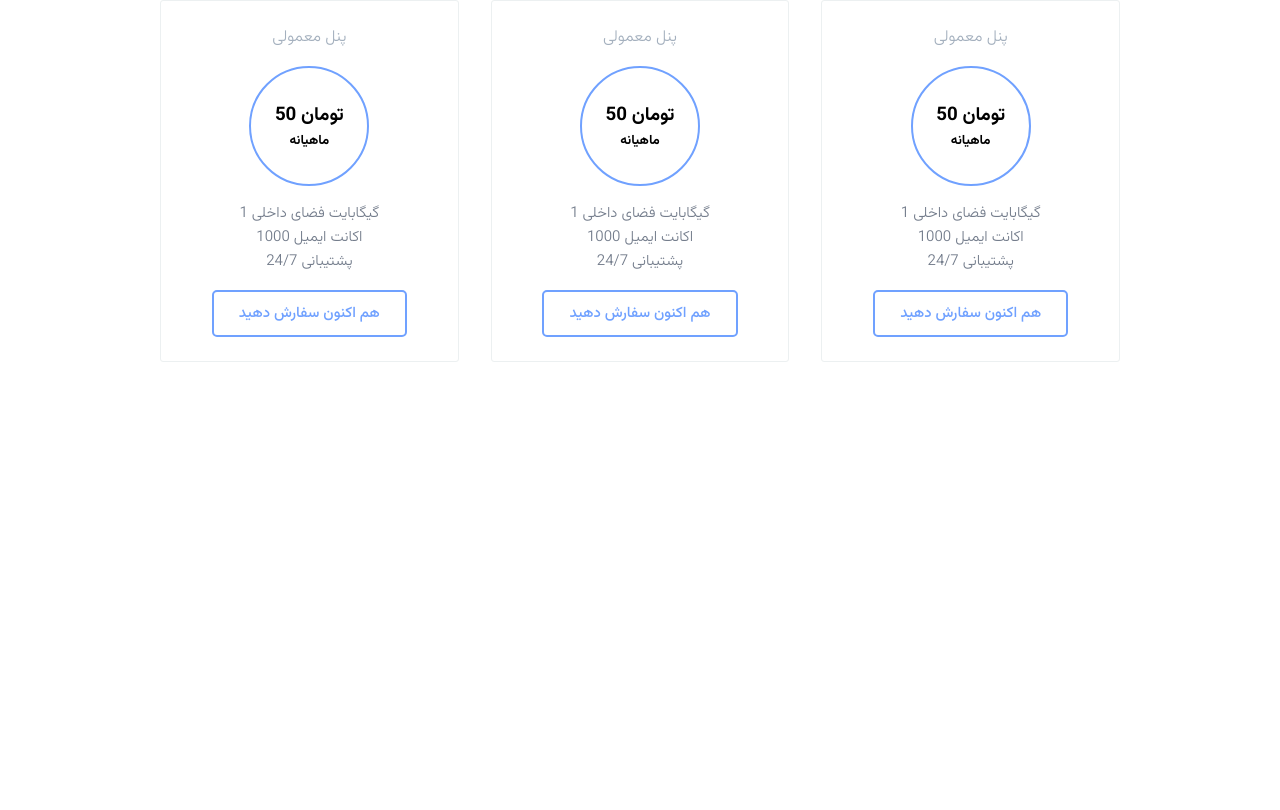
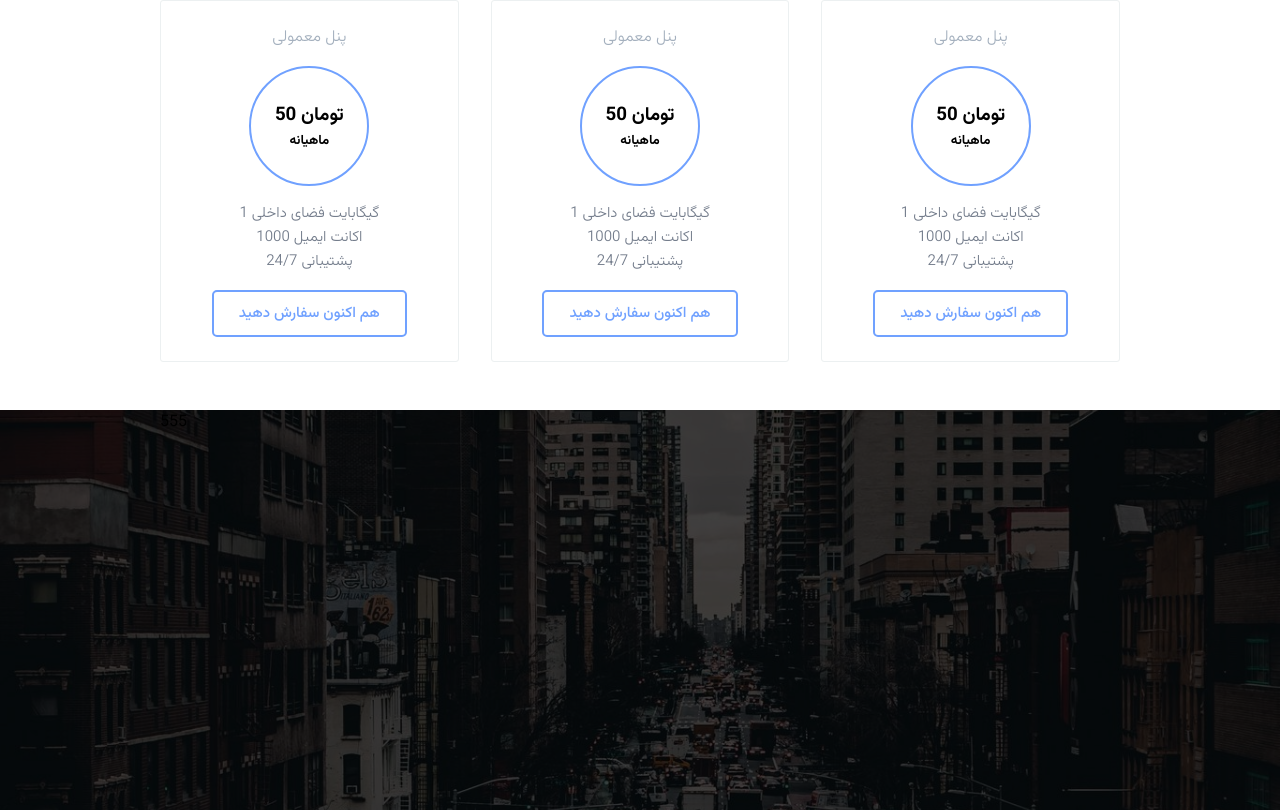
Before and after one commit to randomhex1998/logo_react, a React (Create React App) app: page / in a window 1280 px wide. Shown: the part 3337-4147 px from the top of the page. Before the commit the page ends 3747 px from the top, so only its background shows below. Built offline with nearby package versions, Linux system fonts and the light colour scheme.

Commit message:
make-customres-jsx-and-add-bg-for-it

```diff
--- a/src/App.js
+++ b/src/App.js
@@ -8,6 +8,7 @@ import About from "./components/About/About";
 import Reason from "./components/Reason/Reason";
 import Consent from "./components/Consent/Consent";
 import Prices from "./components/Prices/Prices";
+import Customers from "./components/Customers/Customers";
 
 function App() {
   return (
@@ -20,6 +21,7 @@ function App() {
       <Reason />
       <Consent />
       <Prices />
+      <Customers />
     </>
   );
 }
--- /dev/null
+++ b/src/components/Customers/Customers.jsx
@@ -0,0 +1,15 @@
+import React from 'react';
+
+const Customers = () => {
+    return (
+        <div className='customers'>
+                <div className='card-overly'>
+                    <div className='container'>
+                    555
+                     </div>
+            </div>
+        </div>
+    );
+};
+
+export default Customers;
--- /dev/null
+++ b/src/components/Customers/_Customers.scss
@@ -0,0 +1,13 @@
+.customers{
+    height: 50vh;
+    background-image: url("../../Img/pic2.jpg");
+    background-repeat: no-repeat;
+    background-size: cover;
+    background-position: center center;
+
+    .card-overly{
+        width: 100%;
+        height: 100%;
+        background: rgba(0, 0, 0, 0.747);
+    }
+}
--- a/src/scss/Index.scss
+++ b/src/scss/Index.scss
@@ -8,3 +8,4 @@
 @import "../components/Reason/Reason.scss";
 @import "../components/Consent/Consent";
 @import "../components/Prices/Prices";
+@import "../components/Customers/Customers";
```
Also changed, not shown: src/components/Customers/CustomersSlide.jsx (added).
